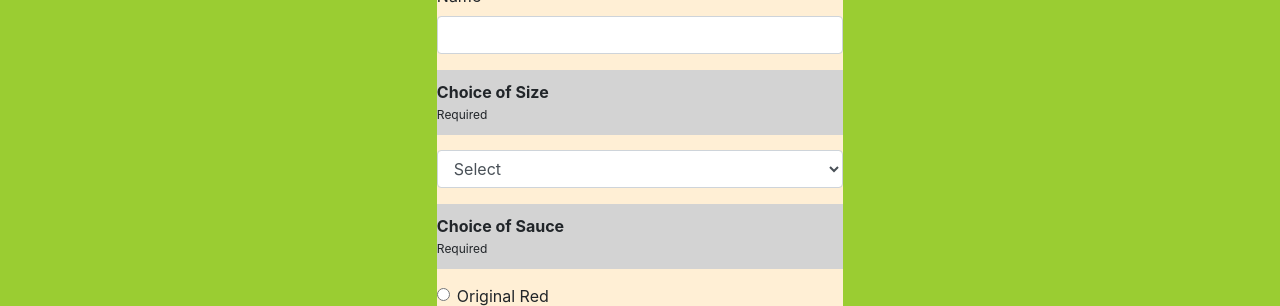
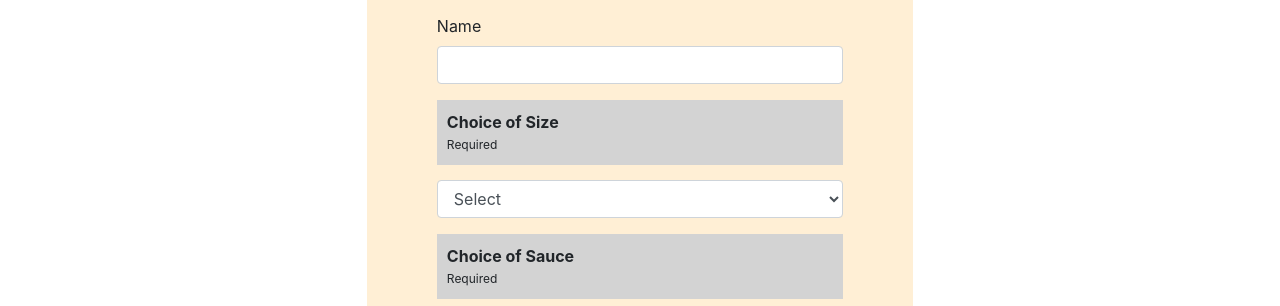
Before and after one commit to maribelcuales/Sprint-Challenge-Lambda-Eats-starter, a React (Create React App) app: page /pizza in a window 1280 px wide. Shown: the part 494-800 px from the top of the page. Built offline with nearby package versions, Linux system fonts and the light colour scheme.

Commit message:
Added padding and other css styling to OrderForm.

```diff
--- a/src/App.css
+++ b/src/App.css
@@ -4,9 +4,9 @@
   justify-content: center;
   text-align: center;
   margin: auto;
-  background-color: yellow;
+  /* background-color: yellow; */
 }
 
 .route-container {
-  background-color: yellowgreen;
+  /* background-color: yellowgreen; */
 }
--- a/src/components/styles.css
+++ b/src/components/styles.css
@@ -1,17 +1,31 @@
 .form-container {
   display: inline-block;
-  background-color: papayawhip;
+  background-color: #ffefd5;
   margin: auto;
+  padding-top: 30px;
+  padding-left: 70px;
+  padding-right: 70px;
+  padding-bottom: 30px;
 }
 
 .order-details {
   text-align: left;
 }
 
+.form-title {
+  padding-bottom: 20px;
+}
+
+.form-img {
+  padding-bottom: 40px;
+  width: 100%;
+}
+
 .pizza-form-label {
   background-color: lightgray;
   padding-top: 10px;
   padding-bottom: 2px;
+  padding-left: 10px;
   margin-bottom: 15px;
   font-weight: bold;
 }
```
